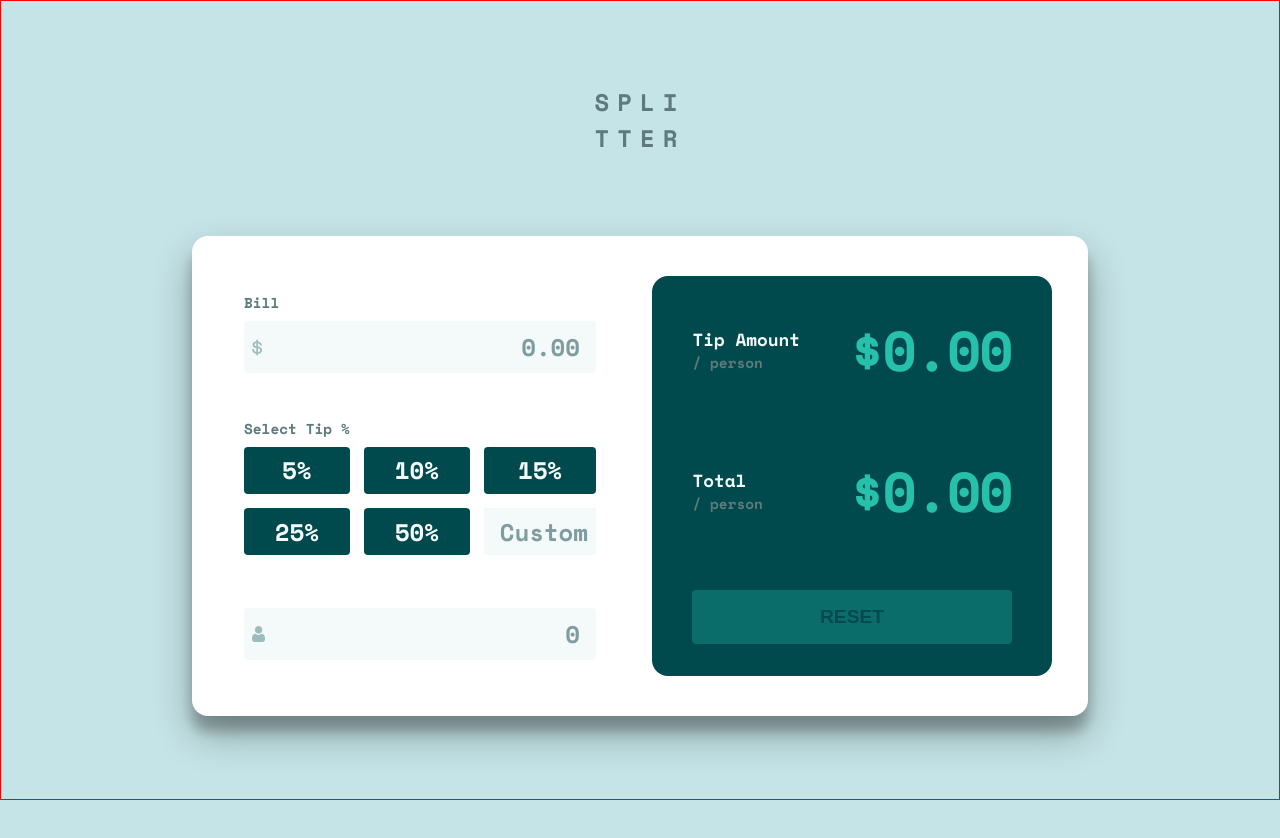
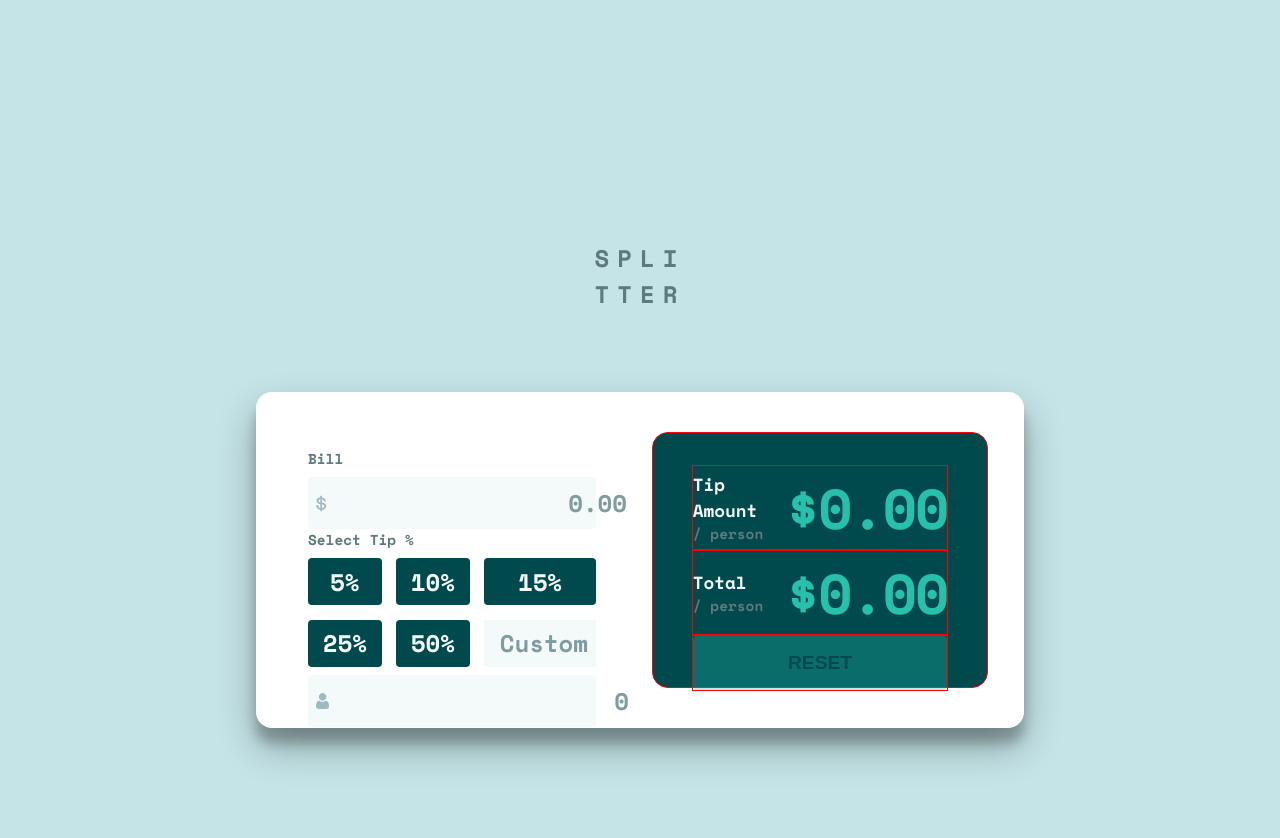
Before and after one commit to Brunno-DaSilva/tip-calculator, a React (Create React App) app: page / in a window 1280 px wide. Shown: the top 838 px of the page. Before the commit the page ends 800 px from the top, so only its background shows below. Built offline with nearby package versions, Linux system fonts and the light colour scheme.

Commit message:
added display grid to main layout

```diff
--- a/src/App.css
+++ b/src/App.css
@@ -12,18 +12,18 @@
 }
 
 .app {
-  display: flex;
-  flex-direction: column;
-  align-items: center;
-  justify-content: center;
+  margin: 5rem auto;
+  width: min(90%, 75rem);
+  display: grid;
+  grid-auto-flow: row;
   gap: 5rem;
-  height: 100vh;
-  border: 1px solid red;
 }
 
 .app__header {
   width: clamp(90%, 2+5, 60rem);
+  margin: auto;
 }
+
 .header__title {
   font-family: var(--ff-primary);
   color: var(--dark-cyan);
--- a/src/App.js
+++ b/src/App.js
@@ -5,13 +5,16 @@ import "./App.css";
 function App() {
   return (
     <div className="app">
+      <div className="gird"></div>
+      <div className="gird"></div>
       <header className="app__header">
         <h1 className="header__title">
           <span>SPLI</span>
           <span>TTER</span>
         </h1>
       </header>
-      <Calculator></Calculator>
+      <Calculator />
+      <div className="gird"></div>
     </div>
   );
 }
--- a/src/Components/Calculator/Calculator.css
+++ b/src/Components/Calculator/Calculator.css
@@ -1,8 +1,9 @@
 .main_calculator {
-  width: 56rem;
-  height: 30rem;
+  width: 60vw;
+  height: 42vh;
   display: flex;
   background-color: var(--white);
   border-radius: 1rem;
   box-shadow: 0 19px 38px rgba(0, 0, 0, 0.3), 0 15px 12px rgba(0, 0, 0, 0.22);
+  margin: auto;
 }
--- a/src/Components/Result/Result.css
+++ b/src/Components/Result/Result.css
@@ -19,6 +19,7 @@
   margin-left: 0;
   background-color: var(--very-dark-cyan);
   border-radius: 1rem;
+  border: 1px solid red;
 }
 
 .result__amount,
@@ -28,6 +29,7 @@
   display: flex;
   justify-content: space-between;
   align-items: center;
+  border: 1px solid red;
 }
 
 .amount__title,
```
